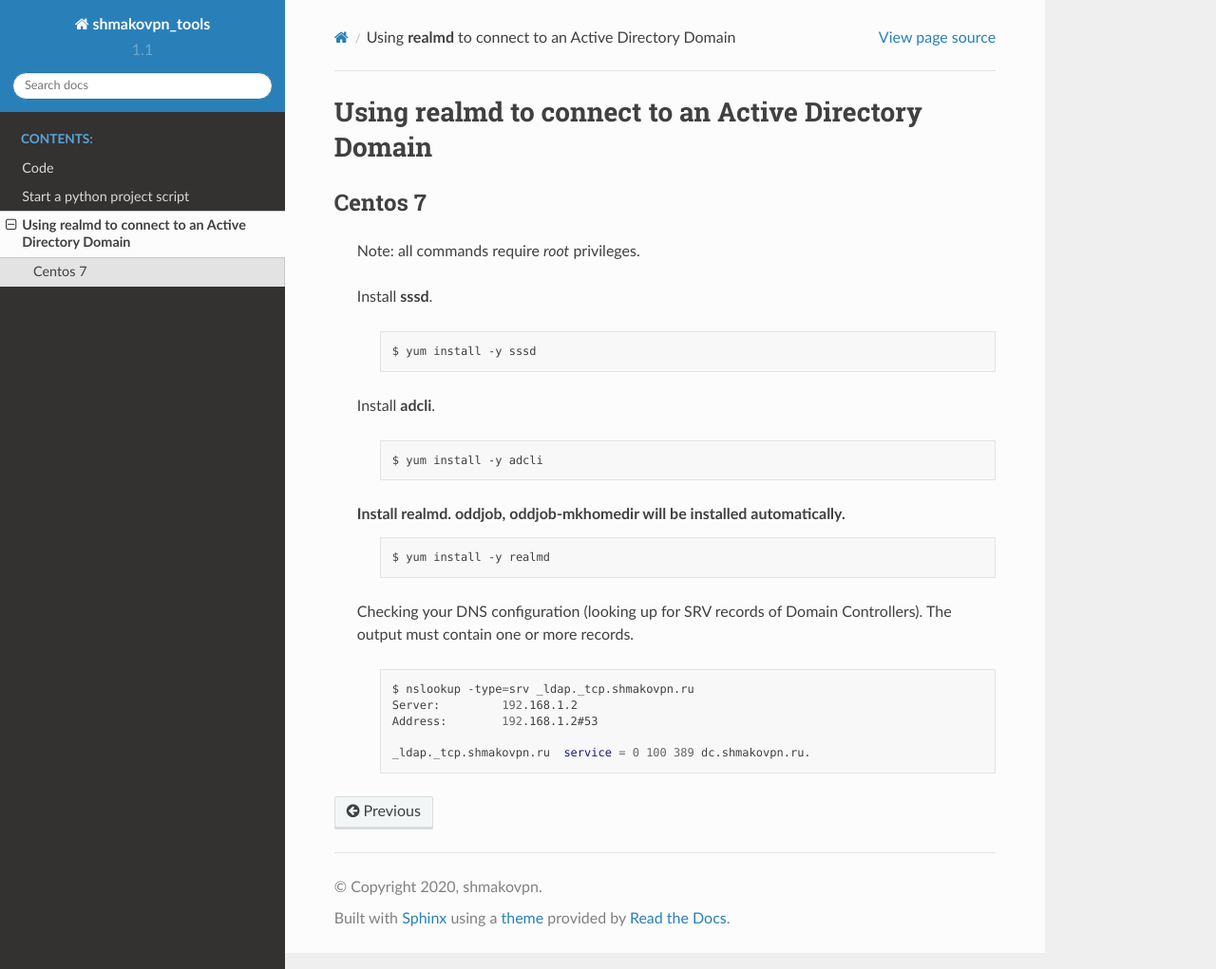
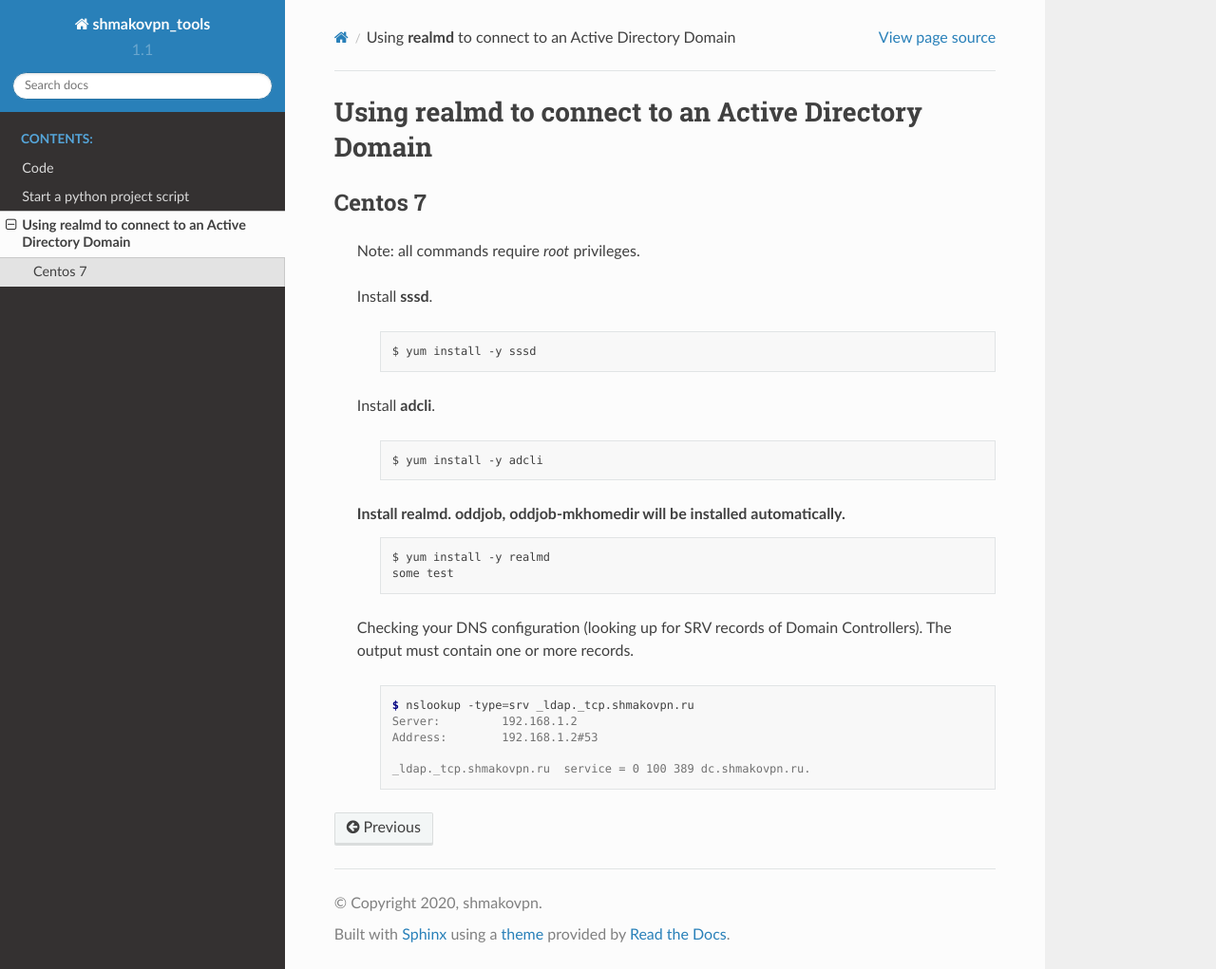
Before and after one commit to shmakovpn/shmakovpn_tools, a Sphinx documentation site: the page built from docs/source/centos_ad_integration.rst, in a window 1280 px wide and 1021 px high. Shown: the whole window at 95% size. Built offline with Sphinx 7.4.7 and the Read the Docs theme 2.0.0, drawn with Linux system fonts in a browser that asks for light colours.

Commit message:
ad integration +

```diff
--- a/docs/source/centos_ad_integration.rst
+++ b/docs/source/centos_ad_integration.rst
@@ -19,13 +19,14 @@ Centos 7
    $ yum install -y adcli
 
  Install **realmd**. **oddjob**, **oddjob-mkhomedir** will be installed automatically.
-  .. code-block:: bash
+  .. code-block:: bash-session
 
    $ yum install -y realmd
+   some test
 
  Checking your DNS configuration (looking up for SRV records of Domain Controllers).
  The output must contain one or more records.
-  .. code-block:: bash
+  .. code-block:: shell-session
 
    $ nslookup -type=srv _ldap._tcp.shmakovpn.ru
    Server:         192.168.1.2
```
